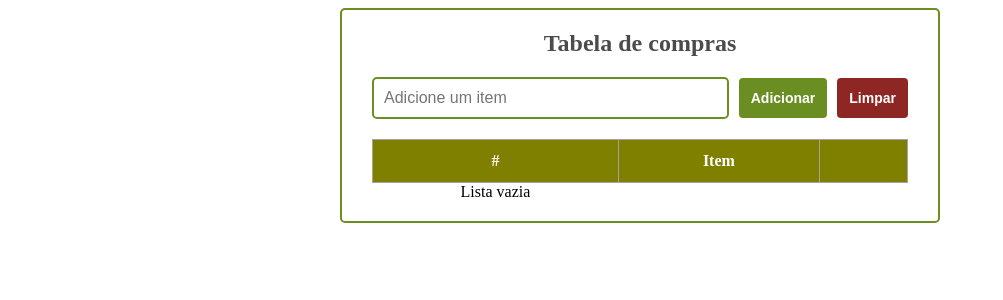
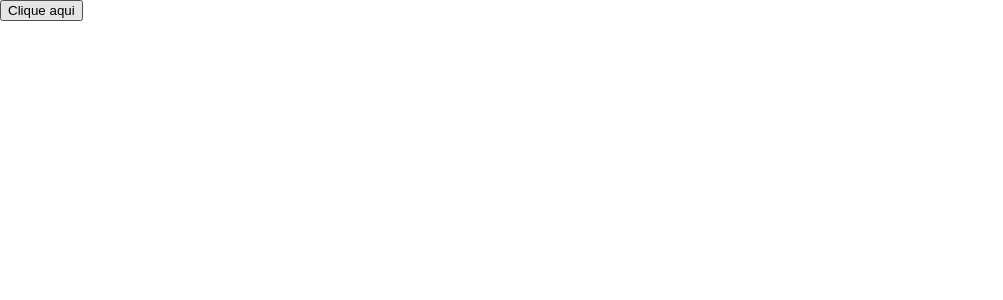
Before and after one commit to Fabio815/Conceitos-Angular, an Angular app: page / in a window 1280 px wide. Shown: the top 300 px of the page, without its empty margins (0-1003 px from the left). Built offline with nearby package versions, Linux system fonts and the light colour scheme.

Commit message:
Començando a fazer CRUD de clientes usando o Angular material para a interface

```diff
--- a/angular.json
+++ b/angular.json
@@ -32,6 +32,7 @@
               }
             ],
             "styles": [
+              "@angular/material/prebuilt-themes/azure-blue.css",
               "src/styles.scss"
             ],
             "scripts": []
@@ -91,6 +92,7 @@
               }
             ],
             "styles": [
+              "@angular/material/prebuilt-themes/azure-blue.css",
               "src/styles.scss"
             ],
             "scripts": []
--- a/package.json
+++ b/package.json
@@ -11,10 +11,12 @@
   "private": true,
   "dependencies": {
     "@angular/animations": "^19.0.0",
+    "@angular/cdk": "^19.0.4",
     "@angular/common": "^19.0.0",
     "@angular/compiler": "^19.0.0",
     "@angular/core": "^19.0.0",
     "@angular/forms": "^19.0.0",
+    "@angular/material": "^19.0.4",
     "@angular/platform-browser": "^19.0.0",
     "@angular/platform-browser-dynamic": "^19.0.0",
     "@angular/router": "^19.0.0",
--- a/src/app/app.component.html
+++ b/src/app/app.component.html
@@ -1 +1 @@
-<app-lista-compras></app-lista-compras>
+<button mat-fillet-button>Clique aqui</button>
--- a/src/app/app.config.ts
+++ b/src/app/app.config.ts
@@ -2,7 +2,8 @@
 import { provideRouter } from '@angular/router';
 
 import { routes } from './app.routes';
+import { provideAnimationsAsync } from '@angular/platform-browser/animations/async';
 
 export const appConfig: ApplicationConfig = {
-  providers: [provideZoneChangeDetection({ eventCoalescing: true }), provideRouter(routes)]
+  providers: [provideZoneChangeDetection({ eventCoalescing: true }), provideRouter(routes), provideAnimationsAsync()]
 };
--- a/src/index.html
+++ b/src/index.html
@@ -6,8 +6,10 @@
   <base href="/">
   <meta name="viewport" content="width=device-width, initial-scale=1">
   <link rel="icon" type="image/x-icon" href="favicon.ico">
+  <link href="https://fonts.googleapis.com/css2?family=Roboto:wght@300;400;500&display=swap" rel="stylesheet">
+  <link href="https://fonts.googleapis.com/icon?family=Material+Icons" rel="stylesheet">
 </head>
-<body>
+<body class="mat-typography">
   <app-root></app-root>
 </body>
 </html>
--- a/src/styles.scss
+++ b/src/styles.scss
@@ -1 +1,4 @@
 /* You can add global styles to this file, and also import other style files */
+
+html, body { height: 100%; }
+body { margin: 0; font-family: Roboto, "Helvetica Neue", sans-serif; }
```
Also changed, not shown: src/app/app.component.ts (+4 -3 lines), 1 other file (tests, documents, lock files or other folders).
